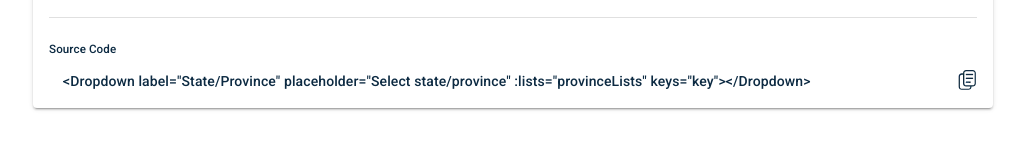
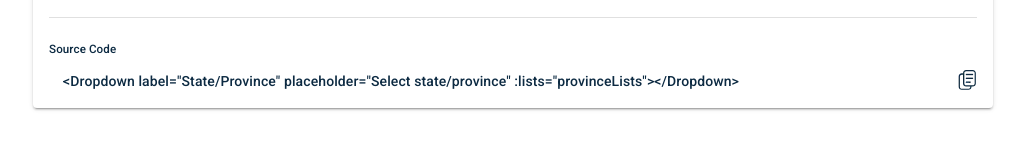
Before and after one commit to leoangeloatorres00/Vue-Project-Template, a Vue app: page /dropdown in a window 1280 px wide. Shown: the part 140-300 px from the top of the page, without its empty margins (127-1152 px from the left). Built offline with nearby package versions, Linux system fonts and the light colour scheme.

Commit message:
add file dropdown component

```diff
--- a/src/views/dropdown.vue
+++ b/src/views/dropdown.vue
@@ -71,10 +71,6 @@ export default {
 
     this.onCheck(attribute, true);
 
-    attribute = `keys="key"`;
-
-    this.onCheck(attribute, true);
-
     this.fastFoodLists = this.getFastFood();
   },
   methods: {
```
